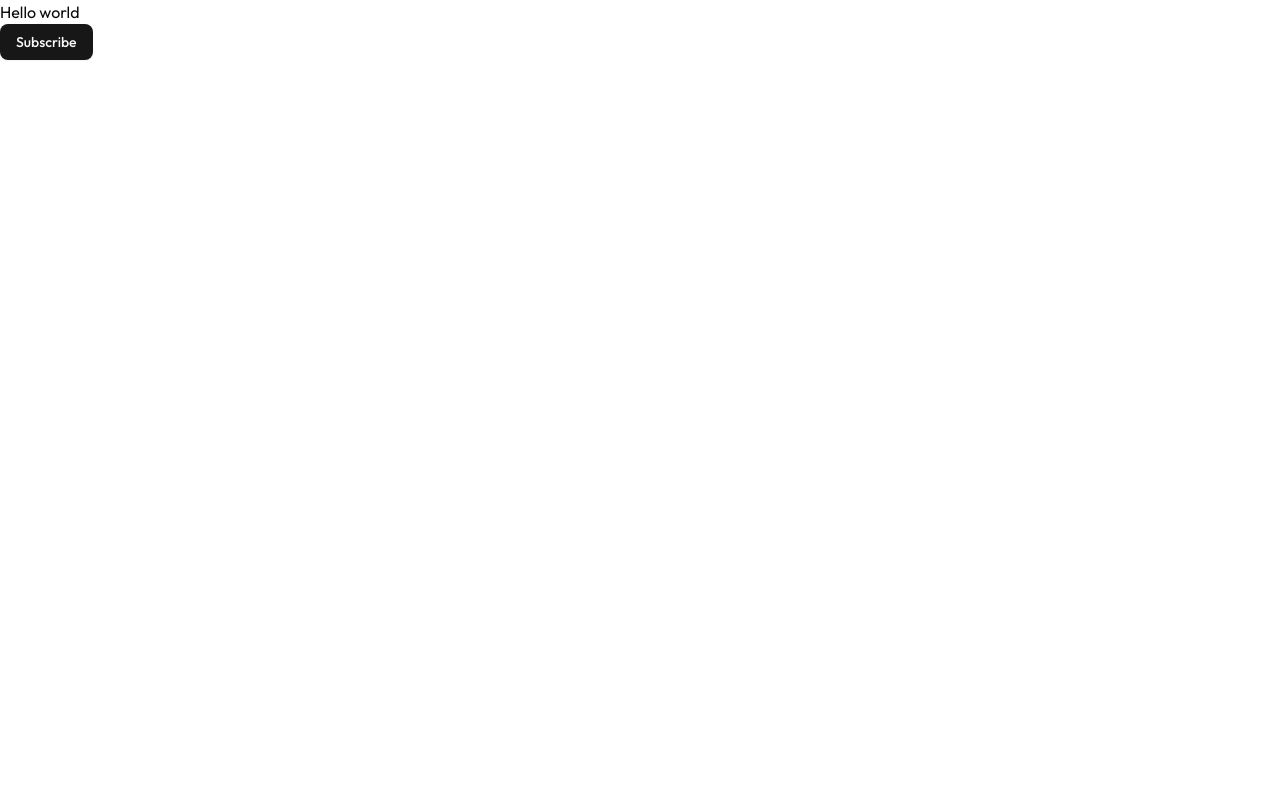
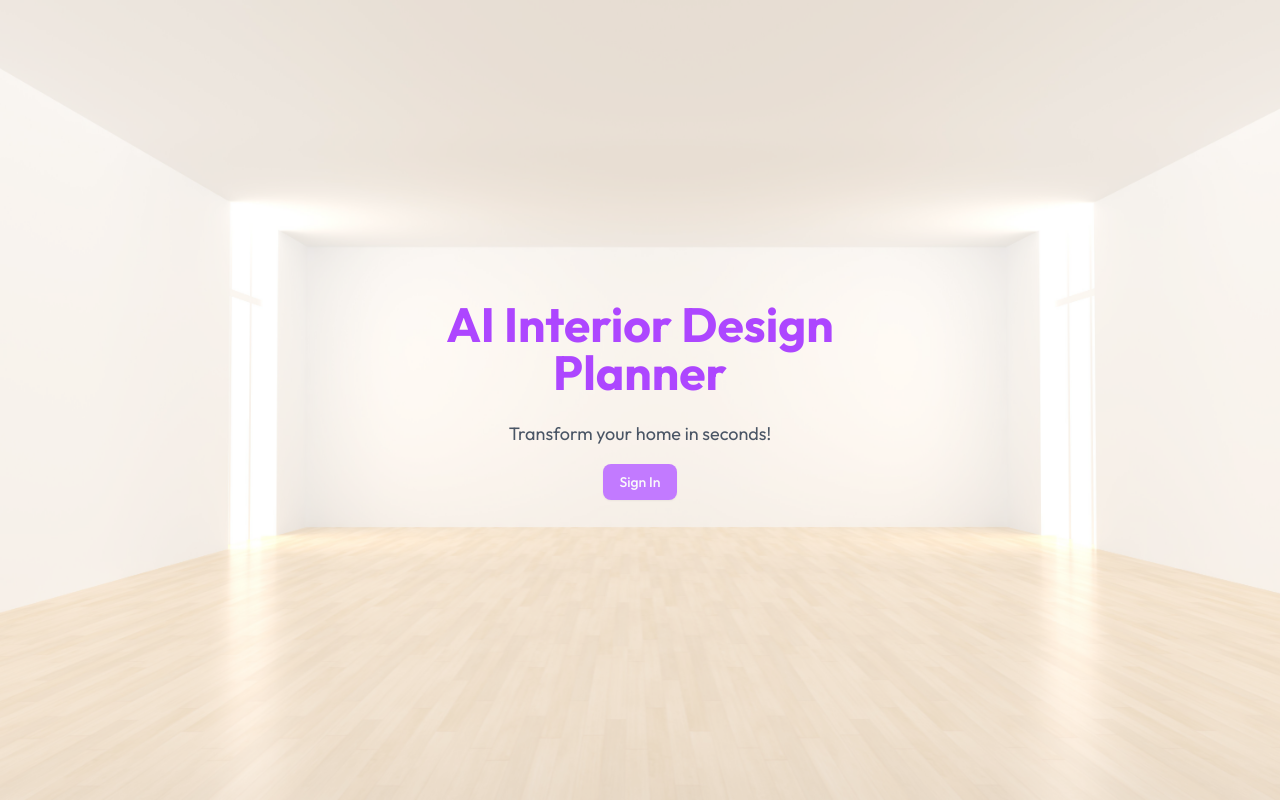
Before and after one commit to hmj11001/ai-room-redesign, a Next.js app: page / in a window 1280 px wide. Built offline with nearby package versions, Linux system fonts and the light colour scheme; no server answers.

Commit message:
added landing page

```diff
--- a/app/dashboard/buy-credits/page.jsx
+++ b/app/dashboard/buy-credits/page.jsx
@@ -1,7 +1,12 @@
 "use client"
-import React, { useState } from 'react';
+import React, { useContext, useState } from 'react';
 import { Button } from '@/components/ui/button';
 import { PayPalButtons } from '@paypal/react-paypal-js';
+import { UserDetailContext } from '@/app/_context/UserDetailContext';
+// import { useRouter } from 'next/router';
+import { db } from '@/config/db';
+import { Users } from '@/config/schema';
+import {useRouter } from 'next/navigation';
 
 function BuyCredits() {
   const creditsOption = [
@@ -13,9 +18,23 @@ function BuyCredits() {
   ];
 
   const [selectedOption, setSelectedOption] = useState([]);
-  const onPaymentSuccess=()=>{
+  const {userDetail,setUserDetail}=useContext(UserDetailContext);
+  const router=useRouter();
+  const onPaymentSuccess=async()=>{
     console.log("Payment Successful")
-    // update user credit number
+    // update user credit number after payment
+    const result= await db.update(Users)
+    .set({
+        credits:userDetail?.credits+selectedOption?.credits
+    }).returning({id:Users.id});
+
+    if(result){
+            setUserDetail(prev=>({
+                ...prev,
+                credits:userDetail?.credits+selectedOption?.credits
+            }))
+            router.push('/dashboard');
+    }
   }
   return (
     <div className="space-y-4">
--- a/app/dashboard/create-new/page.jsx
+++ b/app/dashboard/create-new/page.jsx
@@ -1,5 +1,5 @@
 "use client"
-import React, { useState } from 'react'
+import React, { useContext, useState } from 'react'
 import ImageSelection from './_components/imageSelection'
 import RoomType from './_components/RoomType'
 import DesignType from './_components/DesignType'
@@ -11,6 +11,9 @@ import { storage } from '@/config/firebaseConfig'
 import { useUser } from '@clerk/nextjs'
 import CustomLoading from './_components/CustomLoading'
 import AiOutputDialog from '../_components/AiOutputDialog'
+import { db } from '@/config/db'
+import { Users } from '@/config/schema'
+import { UserDetailContext } from '@/app/_context/UserDetailContext'
 
 function CreateNew() {
   // Initialize formData as an object
@@ -25,6 +28,7 @@ function CreateNew() {
   const [aiOutputImage,setAiOutputImage]=useState();
   const [openOutputDialog,setOpenOutputDialog]=useState(false);
   const [ogImage,setOgImage]=useState();
+  const {userDetail,setUserDetail}=useContext(UserDetailContext);
   // const [outputResult,setOutputResult]=useState();
   // Handle input changes for the form fields
   const onHandleInputChange = (value, fieldName) => {
@@ -48,8 +52,10 @@ function CreateNew() {
         ogImage: rawImageUrl
     });
     console.log(result.data);
+    await updateUserCredits();
     setAiOutputImage(result.data.result); // output image url
     setOpenOutputDialog(true);
+
     setLoading(false);
 
   }
@@ -74,6 +80,20 @@ function CreateNew() {
     console.log('Image URL:', downloadUrl);
     setOgImage(downloadUrl);
     return downloadUrl;
+  }
+
+  const updateUserCredits=async()=>{
+    const result = await db.update(Users).set({
+      credits:userDetail?.credits-1
+    }).returning({id:Users.id});
+
+    if(result){
+       setUserDetail(prev=>({
+        ...prev,
+        credits:userDetail?.credits-1
+       }))
+        return result[0].id
+    }
   }
 
   return (
--- a/app/layout.js
+++ b/app/layout.js
@@ -4,7 +4,7 @@ import {Outfit} from 'next/font/google';
 import Provider from "./provider";
 
 export const metadata = {
-  title: "Create Next App",
+  title: "AI Room Design",
   description: "Generated by create next app",
 };
 const outfit=Outfit({subsets:['latin']})
--- a/app/page.js
+++ b/app/page.js
@@ -1,11 +1,48 @@
+"use client";
+
+import { useEffect } from "react";
+import { useRouter } from "next/navigation";
+import { useAuth } from "@clerk/nextjs";
 import { Button } from "@/components/ui/button";
-import Image from "next/image";
+import Link from "next/link";
 
 export default function Home() {
+  const { isSignedIn, isLoaded } = useAuth();
+  const router = useRouter();
+
+  useEffect(() => {
+    if (isLoaded && isSignedIn) {
+      router.push("/dashboard");
+    }
+  }, [isLoaded, isSignedIn, router]);
+
+  if (!isLoaded) {
+    return null;
+  }
+
+  if (isSignedIn) {
+    return null;
+  }
+
   return (
-    <div>
-      <h2>Hello world</h2>
-      <Button>Subscribe</Button>
+    <div
+      className="relative h-screen w-screen bg-cover bg-center flex flex-col items-center justify-center text-center px-6"
+      style={{
+        backgroundImage: "url('/room-background.jpg')",
+      }}
+    >
+      {/* Overlay for better text contrast */}
+      <div className="absolute inset-0 bg-white/60"></div>
+
+      {/* Content goes here, positioned above overlay */}
+      <div className="relative z-10 max-w-md">
+        <header className="text-5xl font-bold text-purple-500 justify-center">AI Interior Design Planner</header>
+        <br></br>
+        <h2 className="text-lg text-gray-600">Transform your home in seconds!</h2>
+        <Link href="/sign-in">
+          <Button className="bg-purple-400 hover:bg-gray-600 mt-4">Sign In</Button>
+        </Link>
+      </div>
     </div>
   );
 }
--- a/package.json
+++ b/package.json
@@ -24,6 +24,7 @@
     "firebase": "^11.7.1",
     "lucide-react": "^0.501.0",
     "next": "15.3.1",
+    "next-auth": "^4.24.11",
     "react": "^19.0.0",
     "react-before-after-slider-component": "^1.1.8",
     "react-dom": "^19.0.0",
```
Also changed, not shown: app/provider.js (+6 -6 lines), public/room-background.jpg (added), 1 other file (tests, documents, lock files or other folders).
